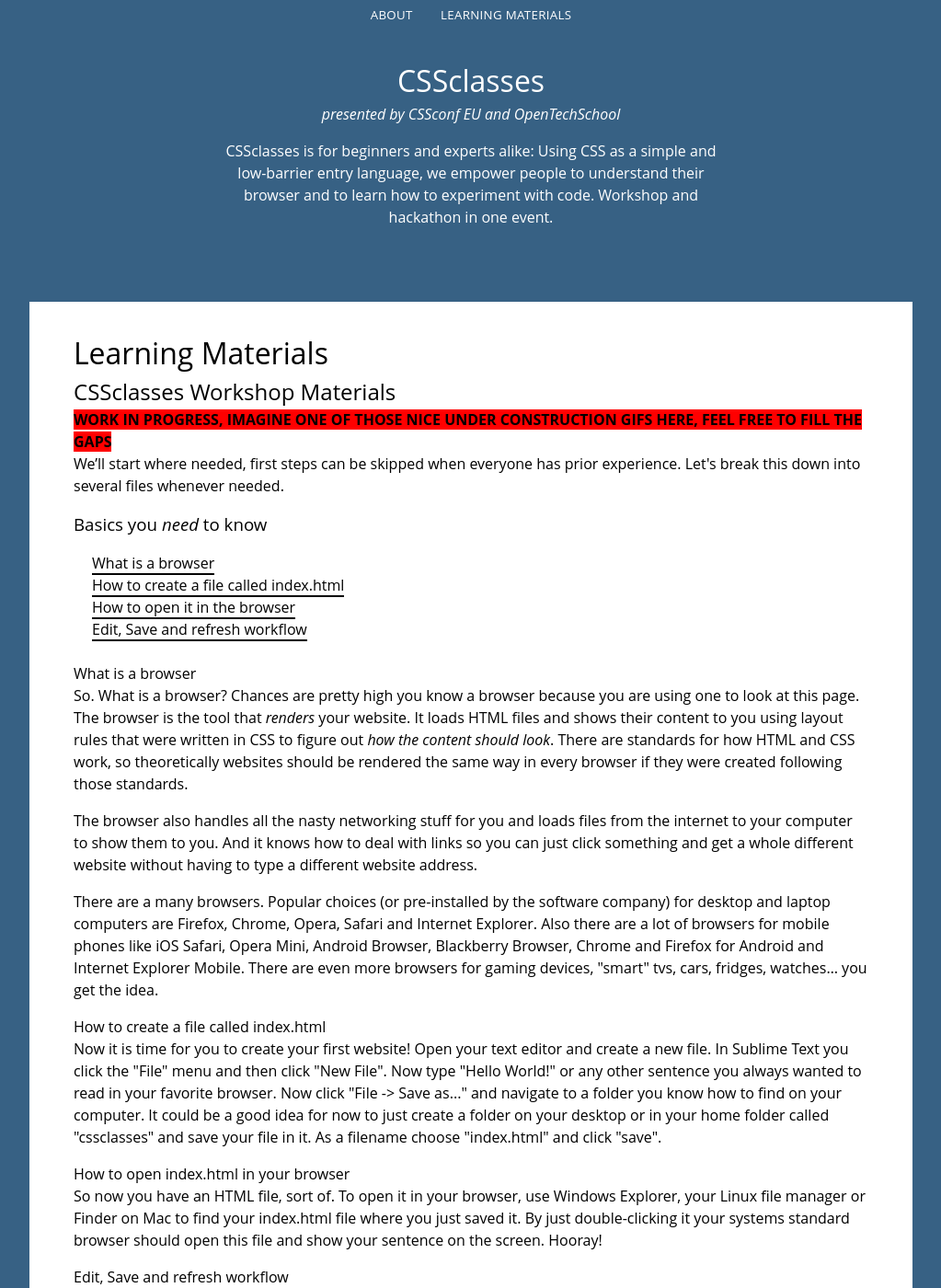
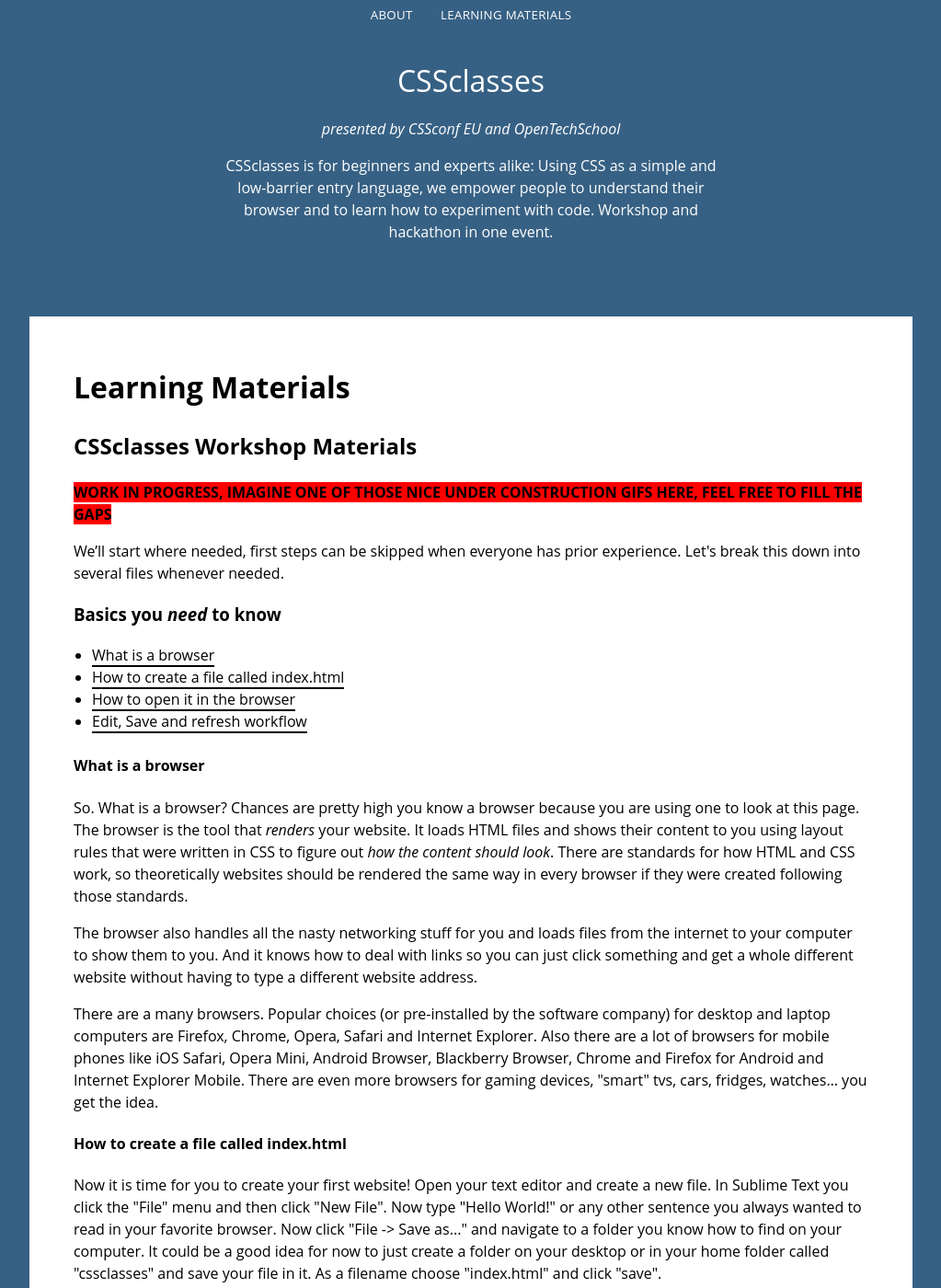
Before and after one commit to cssconf/CSSclasses--old, a Jekyll site: the page built from learning-materials.html, in a window 1280 px wide and 1400 px high. Shown: the whole window at 92% size, without its empty margins (128-1151 px from the left). Built offline with Jekyll 4.4.1, drawn with Linux system fonts in a browser that asks for light colours.

Commit message:
added the css file for the last change

```diff
--- a/css/screen.css
+++ b/css/screen.css
@@ -2,72 +2,6 @@
  * In this file you should write your main styles. (or centralize your imports)
  * Import this file using the following HTML or equivalent:
  * <link href="/stylesheets/screen.css" media="screen, projection" rel="stylesheet" type="text/css" /> */
-/* line 17, ../../../../../Library/Ruby/Gems/2.0.0/gems/compass-0.12.6/frameworks/compass/stylesheets/compass/reset/_utilities.scss */
-html, body, div, span, applet, object, iframe,
-h1, h2, h3, h4, h5, h6, p, blockquote, pre,
-a, abbr, acronym, address, big, cite, code,
-del, dfn, em, img, ins, kbd, q, s, samp,
-small, strike, strong, sub, sup, tt, var,
-b, u, i, center,
-dl, dt, dd, ol, ul, li,
-fieldset, form, label, legend,
-table, caption, tbody, tfoot, thead, tr, th, td,
-article, aside, canvas, details, embed,
-figure, figcaption, footer, header, hgroup,
-menu, nav, output, ruby, section, summary,
-time, mark, audio, video {
-  margin: 0;
-  padding: 0;
-  border: 0;
-  font: inherit;
-  font-size: 100%;
-  vertical-align: baseline;
-}
-
-/* line 22, ../../../../../Library/Ruby/Gems/2.0.0/gems/compass-0.12.6/frameworks/compass/stylesheets/compass/reset/_utilities.scss */
-html {
-  line-height: 1;
-}
-
-/* line 24, ../../../../../Library/Ruby/Gems/2.0.0/gems/compass-0.12.6/frameworks/compass/stylesheets/compass/reset/_utilities.scss */
-ol, ul {
-  list-style: none;
-}
-
-/* line 26, ../../../../../Library/Ruby/Gems/2.0.0/gems/compass-0.12.6/frameworks/compass/stylesheets/compass/reset/_utilities.scss */
-table {
-  border-collapse: collapse;
-  border-spacing: 0;
-}
-
-/* line 28, ../../../../../Library/Ruby/Gems/2.0.0/gems/compass-0.12.6/frameworks/compass/stylesheets/compass/reset/_utilities.scss */
-caption, th, td {
-  text-align: left;
-  font-weight: normal;
-  vertical-align: middle;
-}
-
-/* line 30, ../../../../../Library/Ruby/Gems/2.0.0/gems/compass-0.12.6/frameworks/compass/stylesheets/compass/reset/_utilities.scss */
-q, blockquote {
-  quotes: none;
-}
-/* line 103, ../../../../../Library/Ruby/Gems/2.0.0/gems/compass-0.12.6/frameworks/compass/stylesheets/compass/reset/_utilities.scss */
-q:before, q:after, blockquote:before, blockquote:after {
-  content: "";
-  content: none;
-}
-
-/* line 32, ../../../../../Library/Ruby/Gems/2.0.0/gems/compass-0.12.6/frameworks/compass/stylesheets/compass/reset/_utilities.scss */
-a img {
-  border: none;
-}
-
-/* line 116, ../../../../../Library/Ruby/Gems/2.0.0/gems/compass-0.12.6/frameworks/compass/stylesheets/compass/reset/_utilities.scss */
-article, aside, details, figcaption, figure, footer, header, hgroup, menu, nav, section, summary {
-  display: block;
-}
-
-/* line 1, ../_sass/_typography.scss */
 body {
   margin: 0;
   padding: 0;
@@ -76,139 +10,91 @@
   font-family: 'Open Sans', sans-serif;
   font-size: 16px;
   line-height: 1.5;
-  text-rendering: optimizeLegibility;
-}
+  text-rendering: optimizeLegibility; }
 
-/* line 14, ../_sass/_typography.scss */
 body,
 input,
 button {
-  -webkit-font-smoothing: antialiased;
-}
+  -webkit-font-smoothing: antialiased; }
 
-/* line 19, ../_sass/_typography.scss */
 h1 {
-  font-size: 2em;
-}
+  font-size: 2em; }
 
-/* line 22, ../_sass/_typography.scss */
 h2 {
-  font-size: 1.5em;
-}
+  font-size: 1.5em; }
 
-/* line 25, ../_sass/_typography.scss */
 h3 {
-  font-size: 1.17em;
-}
+  font-size: 1.17em; }
 
-/* line 28, ../_sass/_typography.scss */
 h4 {
-  font-size: 1em;
-}
+  font-size: 1em; }
 
-/* line 31, ../_sass/_typography.scss */
 h5 {
-  font-size: 0.83em;
-}
+  font-size: 0.83em; }
 
-/* line 34, ../_sass/_typography.scss */
 h6 {
-  font-size: 0.75em;
-}
+  font-size: 0.75em; }
 
-/* line 38, ../_sass/_typography.scss */
 p {
-  margin-bottom: 1em;
-}
+  margin-bottom: 1em; }
 
-/* line 42, ../_sass/_typography.scss */
 ul, ol {
   margin-top: 1em;
-  margin-bottom: 1.5em;
-}
+  margin-bottom: 1.5em; }
 
-/* line 47, ../_sass/_typography.scss */
 strong, b {
-  font-weight: bold;
-}
+  font-weight: bold; }
 
-/* line 50, ../_sass/_typography.scss */
 em, i {
-  font-style: italic;
-}
+  font-style: italic; }
 
-/* line 55, ../_sass/_typography.scss */
 ul {
-  padding-left: 20px;
-}
+  padding-left: 20px; }
 
-/* line 58, ../_sass/_typography.scss */
 .mark {
-  background-color: red;
-}
+  background-color: red; }
 
-/* line 62, ../_sass/_typography.scss */
 .site-title {
-  font-size: 2em;
-}
+  font-size: 2em; }
 
-/* line 66, ../_sass/_typography.scss */
 .site-byline {
-  font-style: italic;
-}
+  font-style: italic; }
 
-/* line 12, ../_sass/screen.scss */
 * {
-  box-sizing: border-box;
-}
+  box-sizing: border-box; }
 
-/* line 15, ../_sass/screen.scss */
 body {
   margin: 0;
   padding: 0;
   background-color: #376184;
-  color: #000;
-}
+  color: #000; }
 
-/* line 24, ../_sass/screen.scss */
 a, a:visited {
   color: inherit;
   border-bottom: 2px solid;
-  text-decoration: none;
-}
+  text-decoration: none; }
 
-/* line 29, ../_sass/screen.scss */
 a:hover, a:focus {
-  opacity: .7;
-}
+  opacity: .7; }
 
-/* line 33, ../_sass/screen.scss */
 .site-header a, .site-footer a, .site-nav a {
   color: #fff;
-  border-bottom: 0;
-}
+  border-bottom: 0; }
 
-/* line 39, ../_sass/screen.scss */
 .site-header, .site-footer, .main-content {
   max-width: 40em;
-  margin: 2em auto;
-}
+  margin: 2em auto; }
 
-/* line 43, ../_sass/screen.scss */
 .site-header, .site-footer {
   color: #FFF;
   text-align: center;
-  padding: 1em;
-}
+  padding: 1em; }
 
-/* line 48, ../_sass/screen.scss */
 .main-content {
   max-width: 60em;
   padding: 1em;
-  background-color: #FFF;
-}
+  background-color: #FFF; }
 
-/* line 54, ../_sass/screen.scss */
 .site-nav {
   position: fixed;
   top: 0;
@@ -217,27 +103,20 @@
   background: #376184;
   text-align: center;
   font-size: 0.83em;
+  z-index: 2;
   text-transform: uppercase;
-  letter-spacing: .025em;
-}
-/* line 63, ../_sass/screen.scss */
+  letter-spacing: .025em; }
   .site-nav a {
     display: inline-block;
     padding: .5em 1em;
-  border: 0;
-}
+    border: 0; }
 
-/* line 72, ../_sass/screen.scss */
 .icon svg {
-  width: 28px;
-}
+  width: 28px; }
 
-/* line 78, ../_sass/screen.scss */
 .sidebyside {
   display: block;
-  position: relative;
-}
-/* line 81, ../_sass/screen.scss */
+  position: relative; }
   .sidebyside:before {
     content: ' ';
     position: absolute;
@@ -246,9 +125,7 @@
     width: 50%;
     background-color: #f0f0f0;
     display: block;
-  z-index: 0;
-}
-/* line 91, ../_sass/screen.scss */
+    z-index: 0; }
   .sidebyside .description {
     width: 50%;
     display: inline-block;
@@ -259,9 +136,7 @@
     -moz-user-select: none;
     -o-user-select: none;
     -webkit-user-select: none;
-  user-select: none;
-}
-/* line 103, ../_sass/screen.scss */
+    user-select: none; }
   .sidebyside .highlight {
     width: 49%;
     display: inline-block;
@@ -269,32 +144,19 @@
     vertical-align: top;
     height: 100%;
     z-index: 1;
-  position: relative;
-}
-/* line 112, ../_sass/screen.scss */
+    position: relative; }
   .sidebyside .highlight pre {
-  margin: 0;
-}
+    margin: 0; }
 
 @media screen and (min-width: 25em) {
-  /* line 118, ../_sass/screen.scss */
   .site-header, .site-footer {
-    padding: 2em 2em;
-  }
+    padding: 2em 2em; }
 
-  /* line 121, ../_sass/screen.scss */
   .main-content {
-    padding: 2em 2em;
-  }
-}
+    padding: 2em 2em; } }
 @media screen and (min-width: 42.5em) {
-  /* line 126, ../_sass/screen.scss */
   .site-header, .site-footer {
-    padding: 2em 3em;
-  }
+    padding: 2em 3em; }
 
-  /* line 129, ../_sass/screen.scss */
   .main-content {
-    padding: 2em 3em;
-  }
-}
+    padding: 2em 3em; } }
```
Lines whose indentation alone changed are shown as unchanged.
